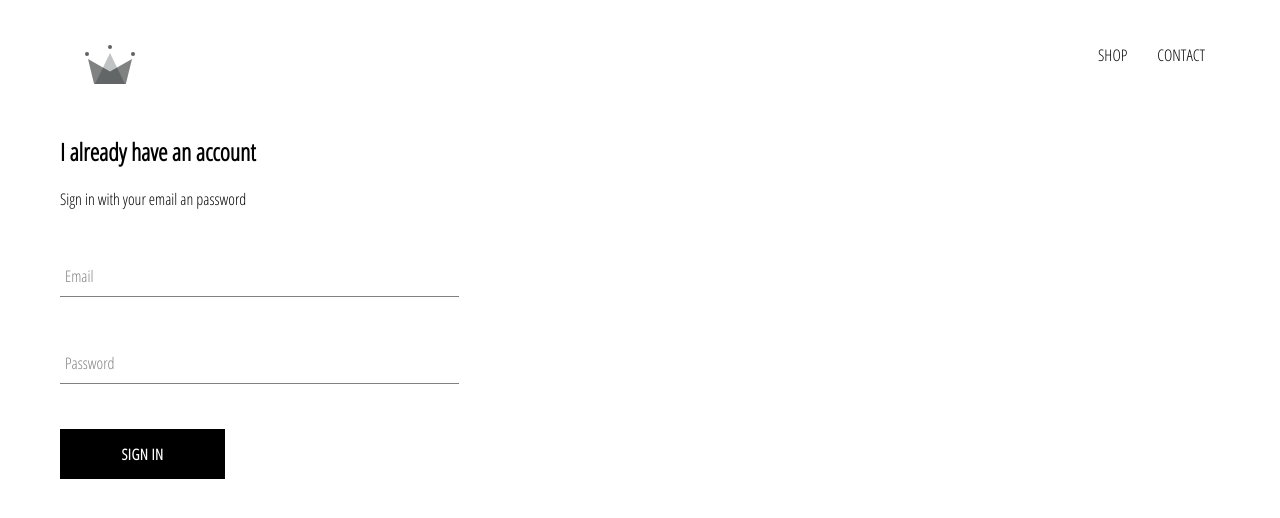
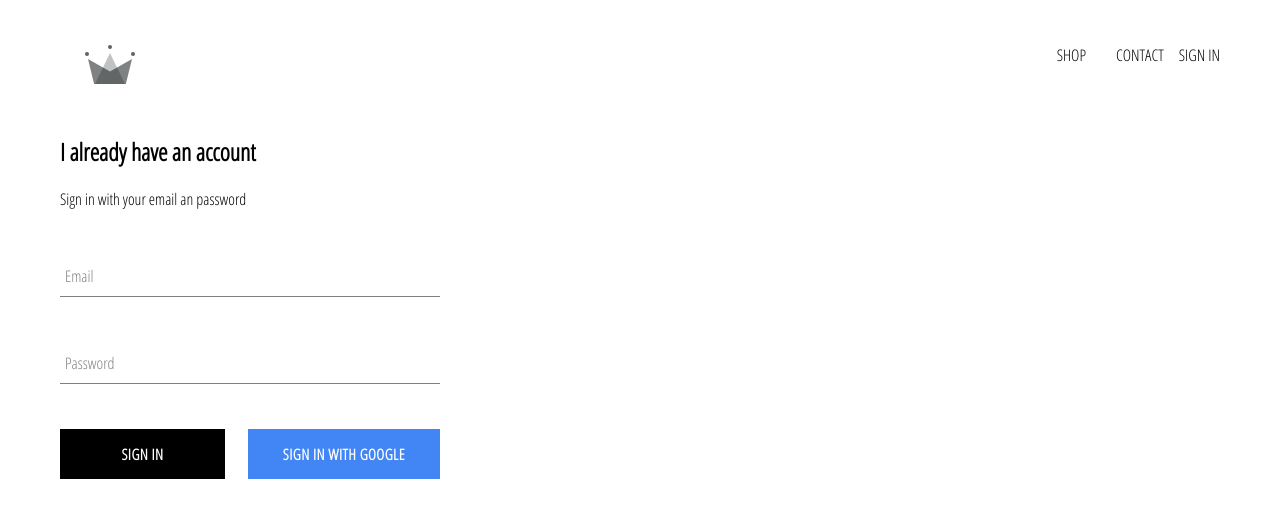
Before and after one commit to alexnaz8/e-com-clothes-demo, a React (Create React App) app: page /signin in a window 1280 px wide. Shown: the top 518 px of the page. Built offline with nearby package versions, Linux system fonts and the light colour scheme; no server answers.

Commit message:
integrated firebase with sign in with google

```diff
--- a/package.json
+++ b/package.json
@@ -6,6 +6,7 @@
     "@testing-library/jest-dom": "^4.2.4",
     "@testing-library/react": "^9.4.0",
     "@testing-library/user-event": "^7.2.1",
+    "firebase": "^7.9.3",
     "node-sass": "^4.13.1",
     "react": "^16.12.0",
     "react-dom": "^16.12.0",
--- a/src/App.css
+++ b/src/App.css
@@ -7,3 +7,7 @@
     text-decoration: none;
     color: black;
 }
+
+*{
+    box-sizing: border-box;
+}
--- a/src/App.js
+++ b/src/App.js
@@ -6,11 +6,32 @@
 import ShopPage from "./pages/shop/shop.component";
 import Header from "./components/header/header.component";
 import SignInSignUpPage from "./pages/sign-in-sign-up/sign-in-sign-up.component";
+import { auth } from "./firebase/firebase.utils";
 
-function App() {
+class App extends React.Component {
+    constructor() {
+        super();
+        this.state = {
+            currentUser: null
+        };
+    }
+
+    unsubscribeFromAuth = null;
+
+    componentDidMount() {
+        this.unsubscribeFromAuth = auth.onAuthStateChanged(user =>
+            this.setState({ currentUser: user })
+        );
+    }
+
+    componentWillUnmount() {
+        this.unsubscribeFromAuth();
+    }
+
+    render() {
         return (
             <div>
-            <Header />
+                <Header currentUser = {this.state.currentUser}/>
                 <Switch>
                     <Route exact path="/" component={HomePage} />
                     <Route exact path="/shop" component={ShopPage} />
@@ -19,5 +40,6 @@
             </div>
         );
     }
+}
 
 export default App;
--- a/src/components/custom-button/custom-button.styles.scss
+++ b/src/components/custom-button/custom-button.styles.scss
@@ -19,4 +19,12 @@
         color: black;
         border: 1px solid black;
     }
+    &.google-sign-in {
+        background-color: #4285f4;
+        color: white;
+        &:hover {
+            background-color: #357ae8;
+            border: none;
+        }
+    }
 }
--- a/src/components/custom-button/custom-buttons.component.jsx
+++ b/src/components/custom-button/custom-buttons.component.jsx
@@ -1,8 +1,11 @@
 import React from "react";
 import "./custom-button.styles.scss";
 
-const CustomButton = ({ children, ...otherProps }) => (
-    <button className="custom-button" {...otherProps}>
+const CustomButton = ({ children, isGoogleSignIn, ...otherProps }) => (
+    <button
+        className={`${isGoogleSignIn ? "google-sign-in" : ""} custom-button`}
+        {...otherProps}
+    >
         {children}
     </button>
 );
--- a/src/components/header/header.component.jsx
+++ b/src/components/header/header.component.jsx
@@ -1,9 +1,10 @@
 import React from "react";
 import { ReactComponent as Logo } from "../../assets/crown.svg";
 import { Link } from "react-router-dom";
+import { auth } from "../../firebase/firebase.utils";
 import "./header.styles.scss";
 
-const Header = () => (
+const Header = ({ currentUser }) => (
     <div className="header">
         <Link className="logo-container" to="/">
             <Logo className="logo" />
@@ -15,6 +16,13 @@
             <Link className="option" to="/contact">
                 CONTACT
             </Link>
+            {currentUser ? (
+                <div className="option" onClick={() => auth.signOut()}>
+                    SIGN OUT
+                </div>
+            ) : (
+                <Link to="/signin">SIGN IN</Link>
+            )}
         </div>
     </div>
 );
--- a/src/components/header/header.styles.scss
+++ b/src/components/header/header.styles.scss
@@ -20,6 +20,7 @@
 
         .option {
             padding: 10px 15px;
+            cursor: pointer;
         }
     }
 }
--- a/src/components/sign-in/sign-in.component.jsx
+++ b/src/components/sign-in/sign-in.component.jsx
@@ -3,6 +3,8 @@
 
 import FormInput from "../form-input/form-input.component";
 import CustomButton from "../custom-button/custom-buttons.component";
+
+import { signInWithGoogle } from "../../firebase/firebase.utils";
 
 class SignIn extends React.Component {
     constructor(props) {
@@ -45,9 +47,12 @@
                         label="Password"
                         required
                     />
-                    <CustomButton type="submit">
-                        Sign In
-                    </CustomButton>
+                    <div className="buttons">
+                        <CustomButton type="submit">Sign in</CustomButton>
+                        <CustomButton onClick={signInWithGoogle} isGoogleSignIn>
+                            Sign in with Google
+                        </CustomButton>
+                    </div>
                 </form>
             </div>
         );
--- a/src/components/sign-in/sign-in.styles.scss
+++ b/src/components/sign-in/sign-in.styles.scss
@@ -1,8 +1,12 @@
 .sign-in {
-    width: 30vw;
+    width: 380px;
     display: flex;
     flex-direction: column;
     .title {
         margin: 10px 0;
     }
+    .buttons{
+        display: flex;
+        justify-content: space-between;
+    }
 }
--- /dev/null
+++ b/src/firebase/firebase.utils.js
@@ -0,0 +1,24 @@
+import firebase from "firebase/app";
+import "firebase/firestore";
+import "firebase/auth";
+
+const config = {
+    apiKey: "AIzaSyAyQgkt7wJyl3MkowGBBbv8aA5UfO1gjY0",
+    authDomain: "crwn-clothes-db-3f3fa.firebaseapp.com",
+    databaseURL: "https://crwn-clothes-db-3f3fa.firebaseio.com",
+    projectId: "crwn-clothes-db-3f3fa",
+    storageBucket: "crwn-clothes-db-3f3fa.appspot.com",
+    messagingSenderId: "324339851910",
+    appId: "1:324339851910:web:af59fd890cb7c2646e2707"
+};
+
+firebase.initializeApp(config);
+
+export const auth = firebase.auth();
+export const firestore = firebase.firestore();
+
+const provider = new firebase.auth.GoogleAuthProvider();
+provider.setCustomParameters({ prompt: "select_account" });
+export const signInWithGoogle = () => auth.signInWithPopup(provider);
+
+export default firebase;
```
Also changed, not shown: 1 other file (tests, documents, lock files or other folders). Lines whose indentation alone changed are shown as unchanged.
